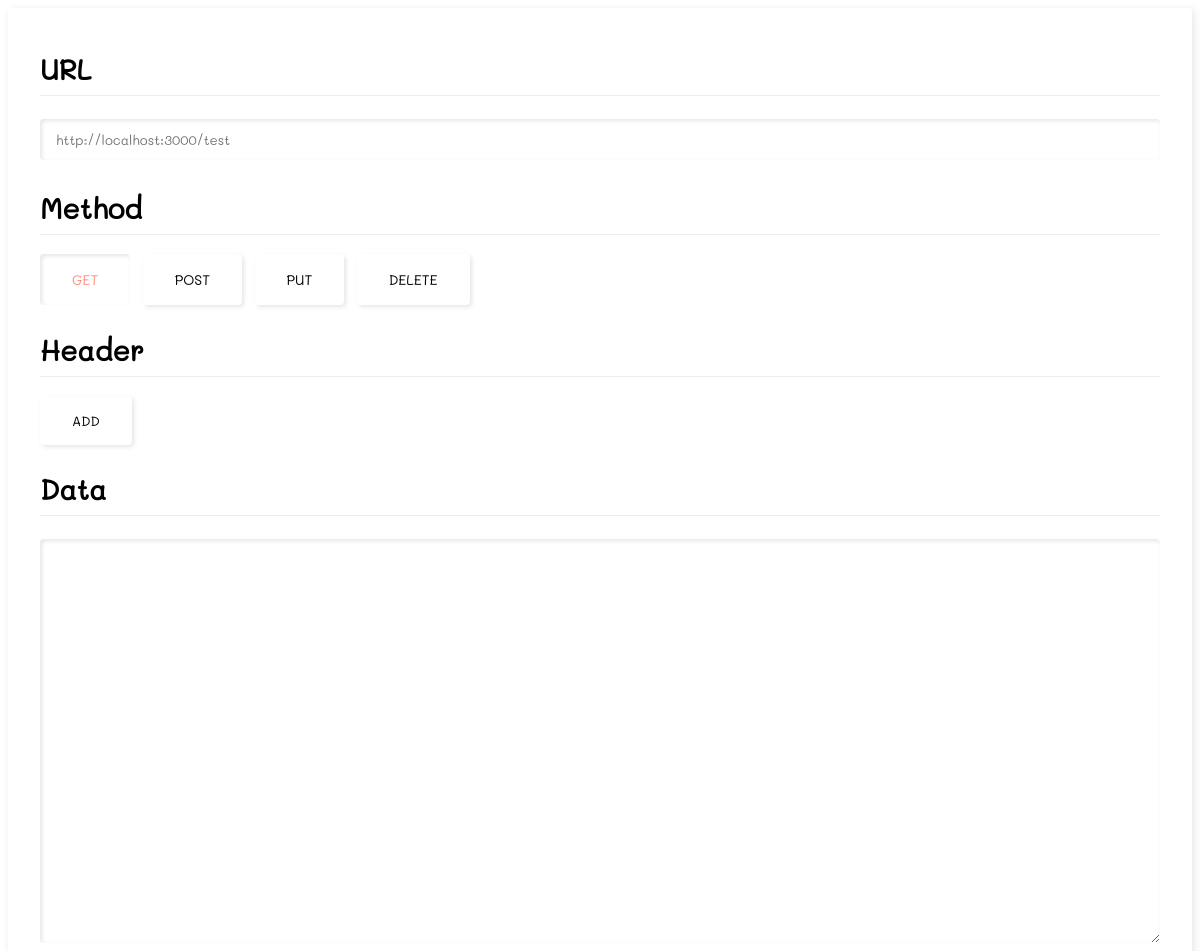
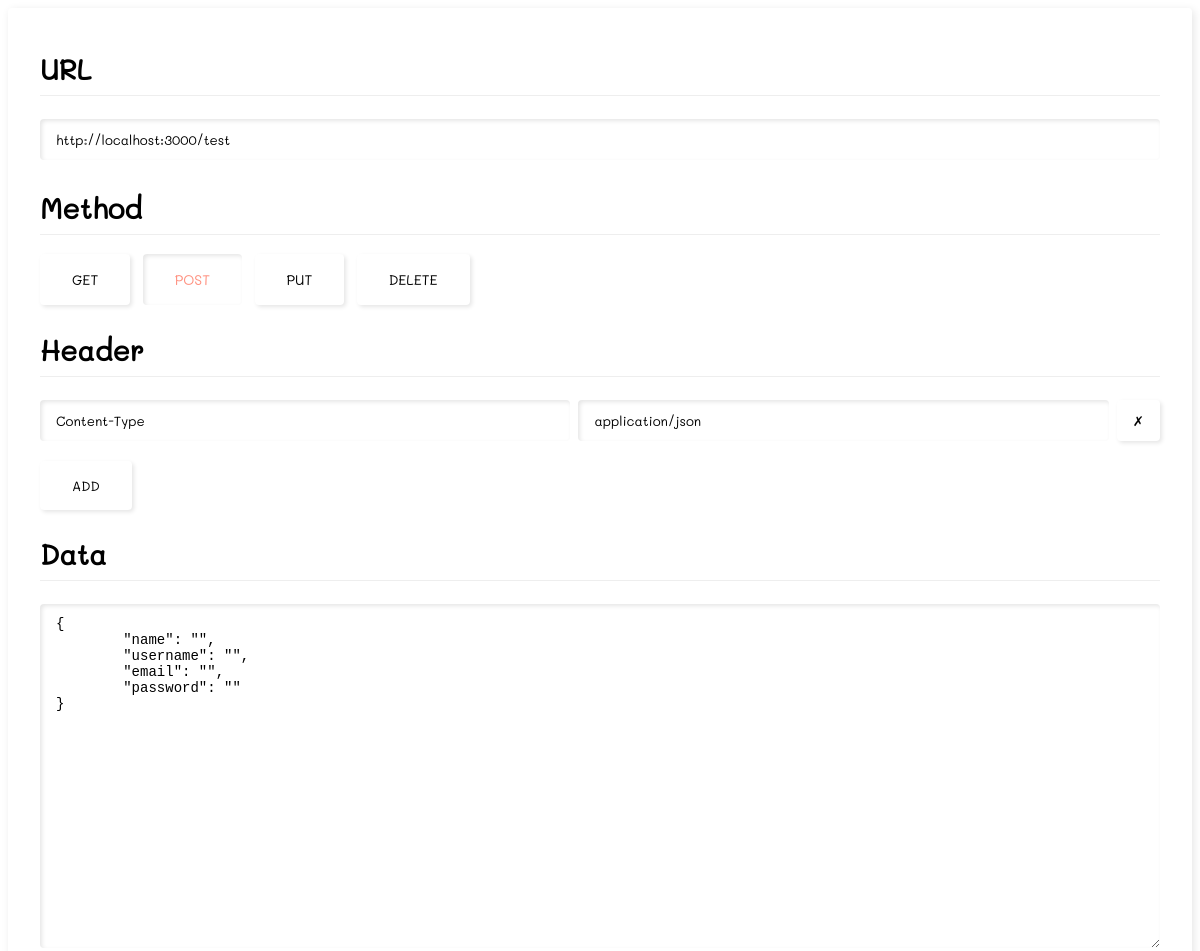
Before and after one commit to cuikho210/api-tester-electron, an Electron app: page index.html in a window 1200 px wide. Shown: the top 951 px of the page. Drawn offline with Linux system fonts and the light colour scheme.

Commit message:
Fix bug when set headers

```diff
--- a/index.html
+++ b/index.html
@@ -20,19 +20,19 @@
             <div>
                 <h1>URL</h1>
 
-                <input type="text" id="url" placeholder="http://localhost:3000/test" value="">
+                <input type="text" id="url" placeholder="http://localhost:3000/test" value="http://localhost:3000/test">
             </div>
 
             <div>
                 <h1>Method</h1>
 
                 <label class="radio">
-                    <input type="radio" name="method" value="GET" checked>
+                    <input type="radio" name="method" value="GET">
                     <span>GET</span>
                 </label>
 
                 <label class="radio">
-                    <input type="radio" name="method" value="POST">
+                    <input type="radio" name="method" value="POST" checked>
                     <span>POST</span>
                 </label>
 
--- a/renderer.js
+++ b/renderer.js
@@ -13,7 +13,7 @@ function send () {
     xhr.open(method, url, true);
 
     for (let i = 0; i < headers.length; i++) {
-        xhr.setRequestHeader(headers[i].name, headers[i].value);
+        xhr.setRequestHeader(headers[i].key, headers[i].value);
     }
 
     xhr.onload = () => {
@@ -28,7 +28,7 @@ function send () {
     xhr.send(data);
 }
 
-function addHeader () {
+function addHeader (keyData = '', valueData = '') {
     let key = document.createElement('input');
     let value = document.createElement('input');
     let button = document.createElement('button');
@@ -39,6 +39,9 @@ function addHeader () {
 
     key.setAttribute('placeholder', 'Key');
     value.setAttribute('placeholder', 'Value');
+
+    key.value = keyData;
+    value.value = valueData;
 
     button.innerHTML = '&#10007;';
 
@@ -95,3 +98,9 @@ function getHeaders () {
 
     return result;
 }
+
+window.onload = () => {
+    addHeader('Content-Type', 'application/json');
+
+    $('#data').value = '{\n\t"name": "",\n\t"username": "",\n\t"email": "",\n\t"password": ""\n}';
+}
--- a/style.css
+++ b/style.css
@@ -8,7 +8,7 @@ h1 {
     padding: .5rem 0;
 }
 
-input, textarea, button {
+input, button {
     font-family: 'Mali', cursive;
 }
 
@@ -109,6 +109,7 @@ input:focus {
     margin: .25rem 0;
     margin-right: .5rem;
     width: 100%;
+    font-family: 'Courier New', Courier, monospace;
     font-size: 14px;
 }
 
```
